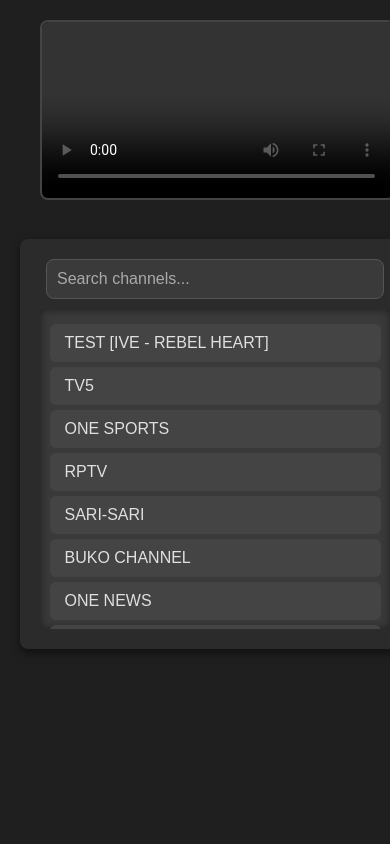
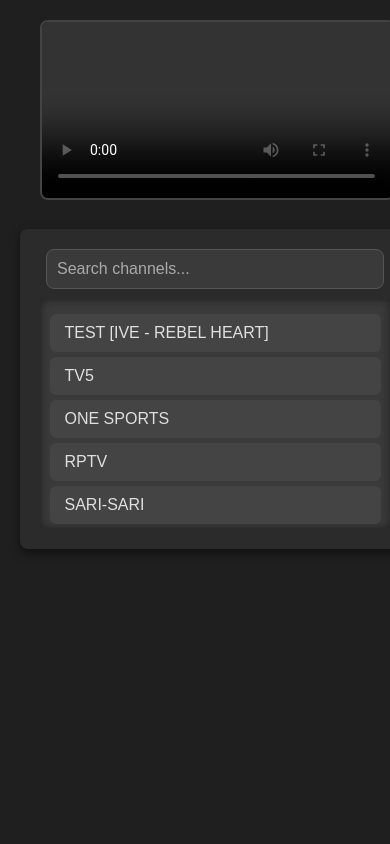
Before and after one commit to nero31994/offipt, a plain HTML site: page index.html in a window 390 px wide. Shown: the top 844 px of the page. Drawn offline with Linux system fonts and the light colour scheme.

Commit message:
Update styles.css

```diff
--- a/styles.css
+++ b/styles.css
@@ -84,7 +84,7 @@ video {
 
 /* Channel list */
 #channel-box {
-  max-height: 300px;
+  max-height: 210px;
   overflow-y: auto;
   background-color: #3a3a3a;
   padding: 10px;
@@ -131,6 +131,6 @@ video {
   }
 
   #channel-container {
-    margin-top: 20px;
+    margin-top: 10px;
   }
 }
```
